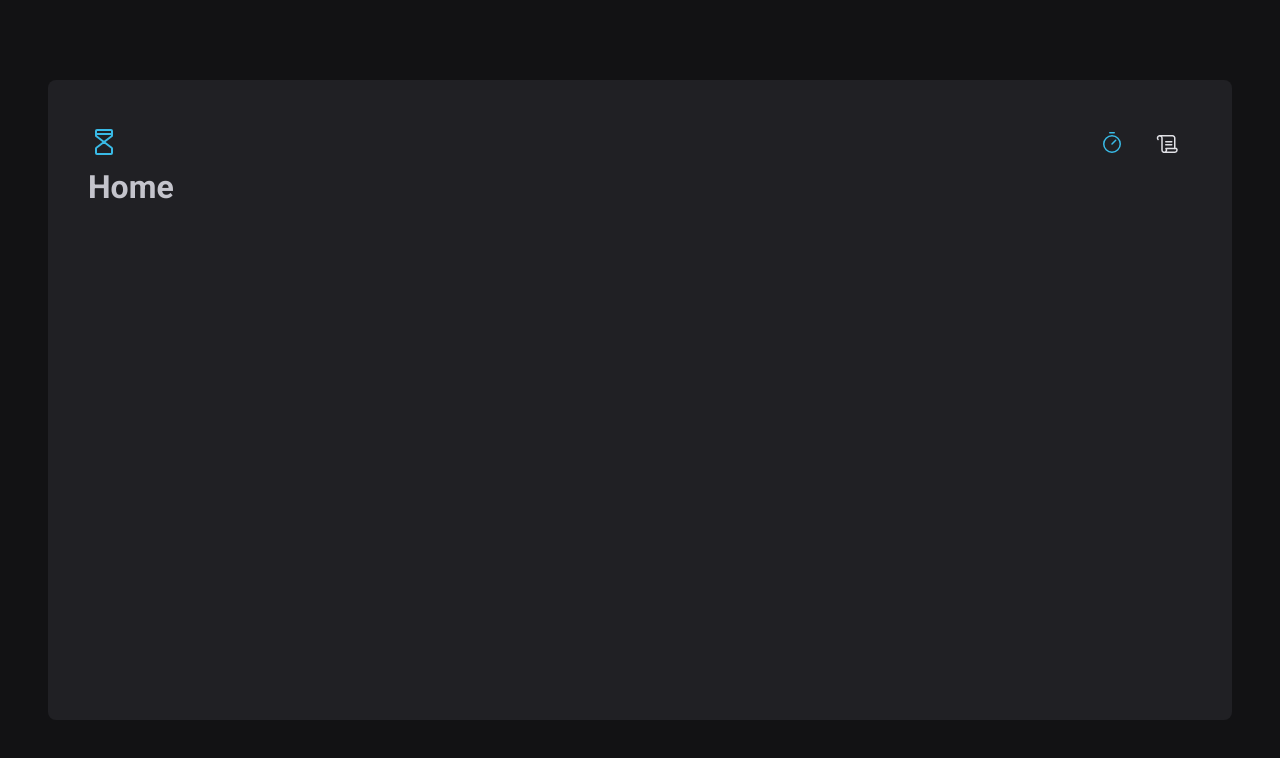
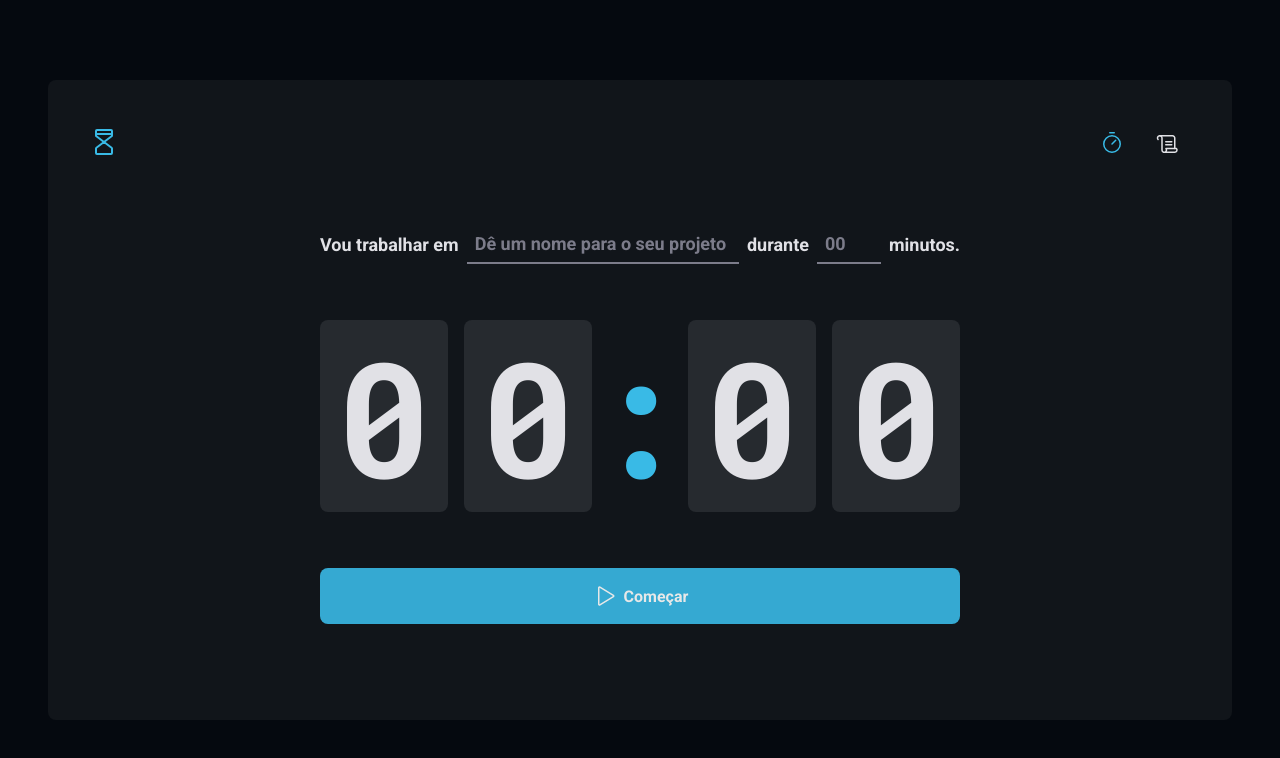
Before and after one commit to GilbertoASJ/Timer, a React (Vite) app: page / in a window 1280 px wide. Shown: the top 758 px of the page. Built offline with nearby package versions, Linux system fonts and the light colour scheme.

Commit message:
Feature: :sparkles: general input style

```diff
--- a/src/Router.tsx
+++ b/src/Router.tsx
@@ -1,6 +1,6 @@
 import { Routes, Route } from 'react-router-dom'
 import { History } from './pages/History'
-import { Home } from './pages/Home'
+import { Home } from './pages/Home/Home'
 import { DefaultLayout } from './layouts/DefaultLayout/DefaultLayout'
 
 export function Router() {
--- a/src/pages/Home.tsx
+++ /dev/null
@@ -1,8 +0,0 @@
-export function Home() {
-
-    return (
-        <>
-            <h1>Home</h1>
-        </>
-    )
-}
--- /dev/null
+++ b/src/pages/Home/Home.tsx
@@ -0,0 +1,50 @@
+import { Play } from "phosphor-react";
+import {
+    CountdownContainer,
+    FormContainer,
+    HomeContainer,
+    MinutesAmountInput,
+    Separator,
+    StartCountdownButton,
+    TaskInput
+} from "./styles";
+
+export function Home() {
+
+    return (
+        <HomeContainer>
+            <form>
+                <FormContainer>
+                    <label htmlFor="task">Vou trabalhar em</label>
+                    <TaskInput
+                        type="text"
+                        id="task"
+                        placeholder="Dê um nome para o seu projeto"
+                    />
+
+                    <label htmlFor="minutesAmount">durante</label>
+                    <MinutesAmountInput
+                        type="text"
+                        id="minutesAmount"
+                        placeholder="00"
+                    />
+
+                    <span>minutos.</span>
+                </FormContainer>
+
+                <CountdownContainer>
+                    <span>0</span>
+                    <span>0</span>
+                    <Separator>:</Separator>
+                    <span>0</span>
+                    <span>0</span>
+                </CountdownContainer>
+
+                <StartCountdownButton type="submit">
+                    <Play size={24} />
+                    Começar
+                </StartCountdownButton>
+            </form>
+        </HomeContainer>
+    )
+}
--- /dev/null
+++ b/src/pages/Home/styles.ts
@@ -0,0 +1,123 @@
+import styled from "styled-components";
+
+// Gobal
+const BaseInput = styled.input`
+
+    background: transparent;
+    height: 2.5rem;
+    border: 0;
+    border-bottom: 2px solid ${props => props.theme['gray-500']};
+    font-weight: bold;
+    font-size: 1.125rem;
+    padding: 0 0.5rem;
+    color: ${props => props.theme['gray-100']};
+
+    &::placeholder {
+        color: ${props => props.theme['gray-500']};
+    }
+
+    &:focus {
+        box-shadow: none;
+        border-color: ${props => props.theme['blue-500']};
+    }
+`
+
+export const HomeContainer = styled.main`
+
+    flex: 1;
+    display: flex;
+    flex-direction: column;
+    align-items: center;
+    justify-content: center;
+
+    form {
+        display: flex;
+        flex-direction: column;
+        align-items: center;
+        justify-content: center;
+        gap: 3.5rem;
+    }
+`
+
+export const FormContainer = styled.div`
+
+    width: 100%;
+    display: flex;
+    align-items: center;
+    justify-content: center;
+    flex-wrap: wrap;
+    gap: 0.5rem;
+
+    color: ${props => props.theme['gray-100']};
+    font-size: 1.125rem;
+    font-weight: bold;
+`
+
+export const TaskInput = styled(BaseInput)`
+
+    flex: 1;
+`
+
+export const MinutesAmountInput = styled(BaseInput)`
+
+    width: 4rem;
+`
+
+export const CountdownContainer = styled.div`
+
+    font-family: 'Roboto Mono', monospace;
+    font-size: 10rem;
+    line-height: 8rem;
+    color: ${props => props.theme['gray-100']};
+
+    display: flex;
+    gap: 1rem;
+
+    span {
+        background-color: ${props => props.theme['gray-700']};
+        padding: 2rem 1rem;
+        border-radius: 8px;
+    }
+`
+
+export const Separator = styled.div`
+
+    padding: 2rem 0;
+    color: ${props => props.theme['blue-500']};
+    width: 4rem;
+    overflow: hidden;
+
+    display: flex;
+    justify-content: center;
+`
+
+export const StartCountdownButton = styled.button`
+
+    width: 100%;
+    border: 0;
+    padding: 1rem;
+    border-radius: 8px;
+    opacity: 0.9;
+
+    display: flex;
+    align-items: center;
+    justify-content: center;
+    gap: 0.5rem;
+
+    font-weight: bold;
+    cursor: pointer;
+
+    background-color: ${props => props.theme['blue-500']};
+    color: ${props => props.theme['white']};
+
+    transition: .2s;
+
+    &:disabled {
+        cursor: not-allowed;
+        opacity: 0.7;
+    }
+
+    &:not(:disabled):hover {
+        background-color: ${props => props.theme['blue-700']};
+    }
+`
--- a/src/styles/themes/default.js
+++ b/src/styles/themes/default.js
@@ -6,10 +6,12 @@
   'gray-400': '#8D8D99',
   'gray-500': '#7C7C8A',
   'gray-600': '#323238',
-  'gray-700': '#29292E',
-  'gray-800': '#202024',
-  'gray-900': '#121214',
+  'gray-700': '#262a2f',
+  'gray-800': '#11151a',
+  'gray-900': '#05090f',
+
   'blue-500': '#39bae6',
+  'blue-700': '#409fffd4',
 
   'green-300': '#00B37E',
   'green-700': '#015F43',
```
